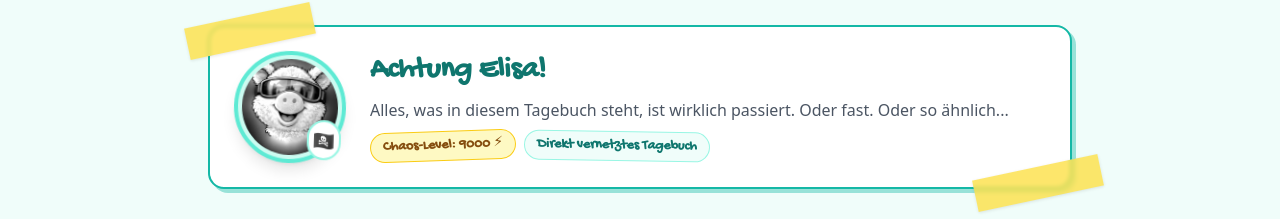
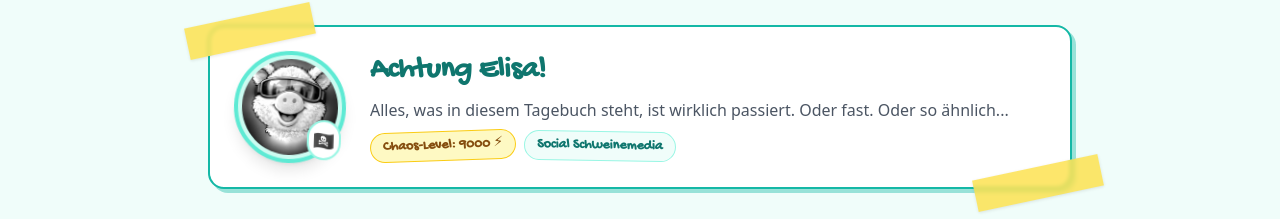
Before and after one commit to VibeJaro/Schweini_Diary, a website with bundled scripts: page index.html in a window 1280 px wide. Shown: the part 79-298 px from the top of the page. Built offline with nearby package versions, Linux system fonts and the light colour scheme; a script that the page names is missing.

Commit message:
Change label from 'Direkt vernetztes Tagebuch' to 'Social Schweinemedia'

```diff
--- a/index.html
+++ b/index.html
@@ -71,7 +71,7 @@
           <p id="config-warning" class="text-sm text-red-600 font-semibold hidden">Das Chaos-Funkgerät schläft gerade. Versuch es später noch einmal.</p>
           <div class="flex flex-wrap gap-2 text-sm font-bold font-hand">
             <span class="bg-yellow-100 text-yellow-800 px-3 py-1 rounded-full border border-yellow-400 transform -rotate-2">Chaos-Level: 9000 ⚡</span>
-            <span class="bg-teal-50 text-teal-700 px-3 py-1 rounded-full border border-teal-200 transform rotate-1">Direkt vernetztes Tagebuch</span>
+            <span class="bg-teal-50 text-teal-700 px-3 py-1 rounded-full border border-teal-200 transform rotate-1">Social Schweinemedia</span>
           </div>
         </div>
       </div>
```
